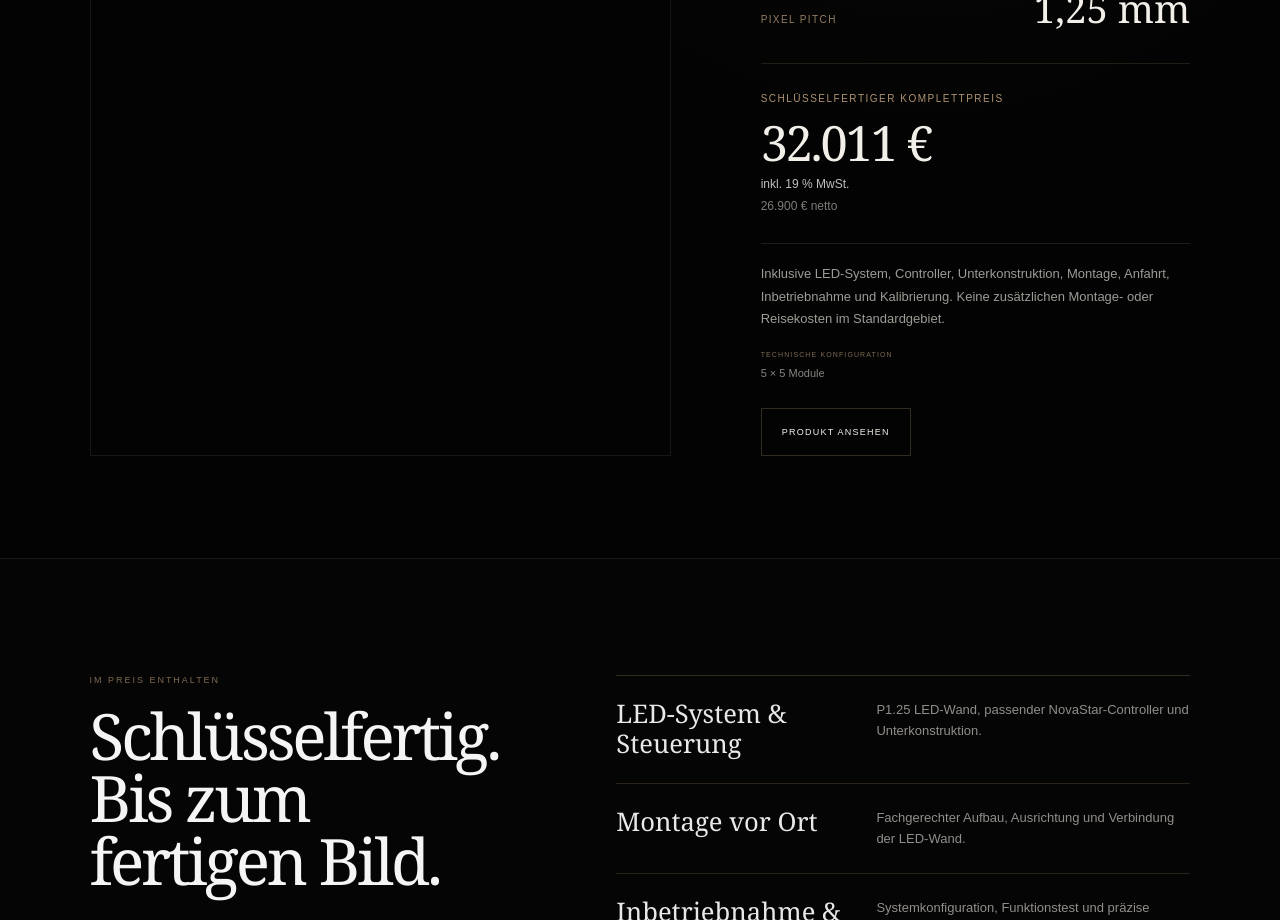
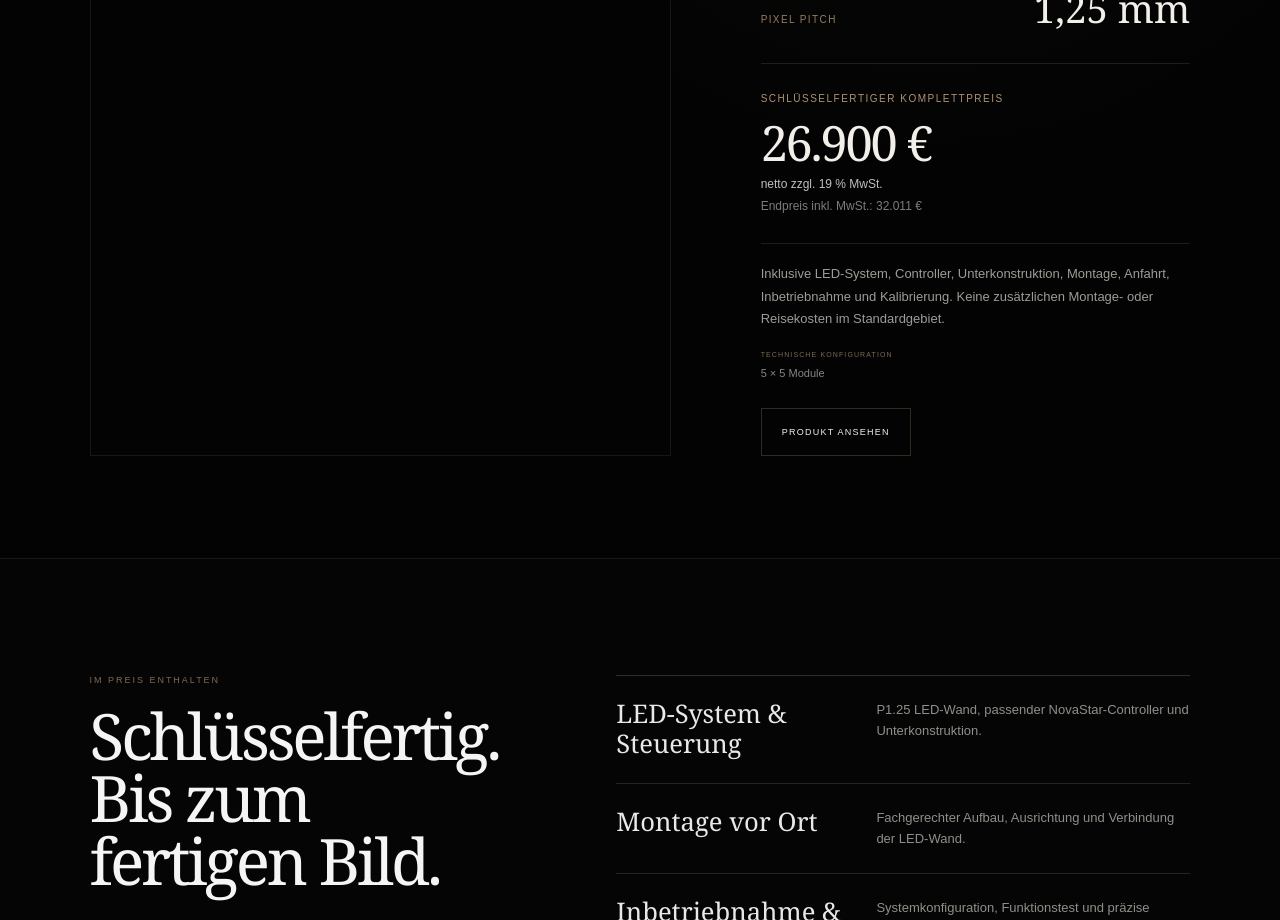
Before and after one commit to dennis-glaser-coder/cinema-n7, a Next.js app: page /produkte in a window 1280 px wide. Shown: the part 1020-1940 px from the top of the page. Built offline with nearby package versions, Linux system fonts and the light colour scheme; no server answers.

Commit message:
Show approved net turnkey prices plus VAT and disclose gross consumer total

```diff
--- a/app/produkte/page.tsx
+++ b/app/produkte/page.tsx
@@ -138,9 +138,9 @@ export default function ProductsPage() {
 
             <div className="selected-price-v2">
               <p className="turnkey-price-eyebrow-v13">SCHLÜSSELFERTIGER KOMPLETTPREIS</p>
-              <strong>{formatEuro(selected.grossPriceEur)}</strong>
-              <p className="turnkey-price-vat-v13">inkl. 19 % MwSt.</p>
-              <p className="turnkey-price-net-v13">{formatEuro(selected.netPriceEur)} netto</p>
+              <strong>{formatEuro(selected.netPriceEur)}</strong>
+              <p className="turnkey-price-vat-v13">netto zzgl. 19 % MwSt.</p>
+              <p className="turnkey-price-net-v13">Endpreis inkl. MwSt.: {formatEuro(selected.grossPriceEur)}</p>
             </div>
             <p className="turnkey-included-short-v13">
               Inklusive LED-System, Controller, Unterkonstruktion, Montage,
```
